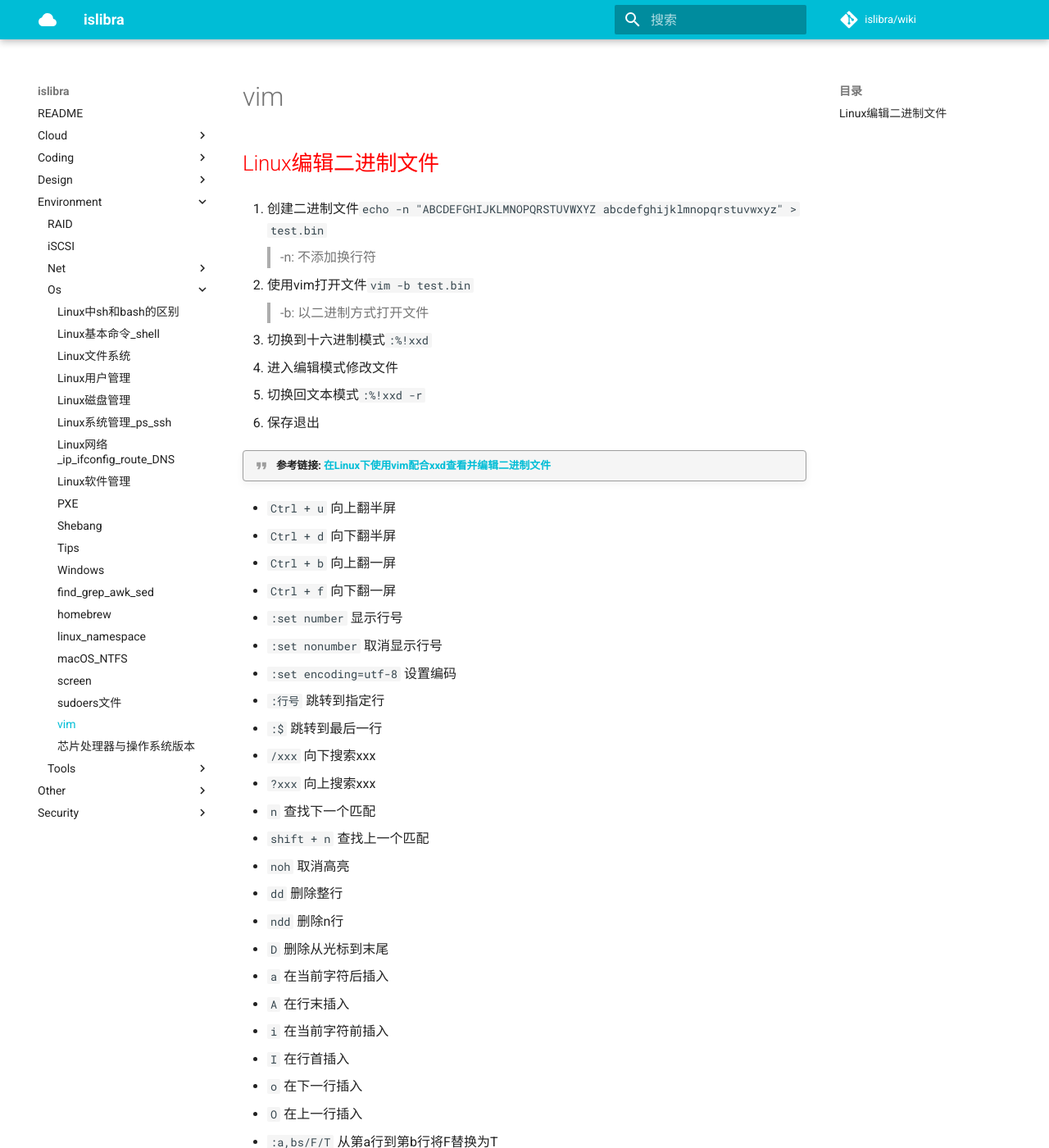
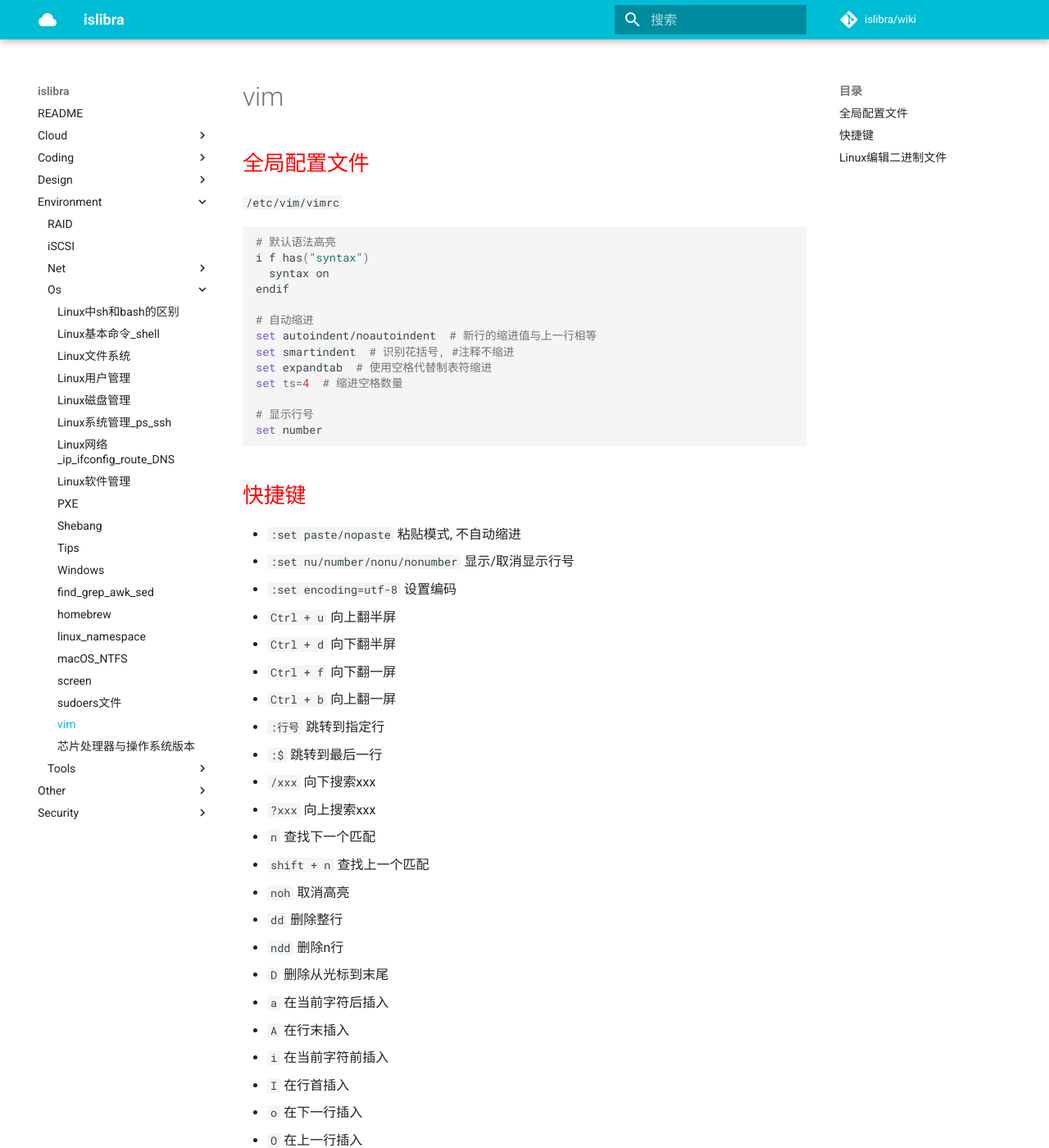
Before and after one commit to islibra/wiki, an MkDocs documentation site: the page built from docs/environment/os/vim.md, in a window 1280 px wide and 1400 px high. Shown: the whole window at 82% size. Built offline with MkDocs 1.6.1 and Material for MkDocs 9.7.7, drawn with Linux system fonts in a browser that asks for light colours; comment, search, counter and statistics services are not loaded; some of the changed text lies outside the part shown.

Commit message:
Update vim.md

````diff
--- a/docs/environment/os/vim.md
+++ b/docs/environment/os/vim.md
@@ -1,30 +1,35 @@
 # vim
 
-## Linux编辑二进制文件
+## 全局配置文件
 
-1. 创建二进制文件`echo -n "ABCDEFGHIJKLMNOPQRSTUVWXYZ abcdefghijklmnopqrstuvwxyz" > test.bin`
+`/etc/vim/vimrc`
 
-    > -n: 不添加换行符
+```bash
+# 默认语法高亮
+i f has("syntax")
+  syntax on
+endif
 
-1. 使用vim打开文件`vim -b test.bin`
+# 自动缩进
+set autoindent/noautoindent  # 新行的缩进值与上一行相等
+set smartindent  # 识别花括号, #注释不缩进
+set expandtab  # 使用空格代替制表符缩进
+set ts=4  # 缩进空格数量
 
-    > -b: 以二进制方式打开文件
-
-1. 切换到十六进制模式`:%!xxd`
-1. 进入编辑模式修改文件
-1. 切换回文本模式`:%!xxd -r`
-1. 保存退出
-
-!!! quote "参考链接: [在Linux下使用vim配合xxd查看并编辑二进制文件](https://www.cnblogs.com/killkill/archive/2010/06/23/1763785.html)"
+# 显示行号
+set number
+```
 
 
+## 快捷键
+
+- `:set paste/nopaste`  粘贴模式, 不自动缩进
+- `:set nu/number/nonu/nonumber`  显示/取消显示行号
+- `:set encoding=utf-8`  设置编码
 - `Ctrl + u`  向上翻半屏
 - `Ctrl + d`  向下翻半屏
+- `Ctrl + f`  向下翻一屏
 - `Ctrl + b`  向上翻一屏
-- `Ctrl + f`  向下翻一屏
-- `:set number`  显示行号
-- `:set nonumber`  取消显示行号
-- `:set encoding=utf-8`  设置编码
 - `:行号`  跳转到指定行
 - `:$`  跳转到最后一行
 - `/xxx`  向下搜索xxx
@@ -45,3 +50,21 @@
 - `:f`  显示当前文件名、光标所在行、显示比例
 - `:wq`  存盘退出
 - `:q!`  强制退出
+
+
+## Linux编辑二进制文件
+
+1. 创建二进制文件`echo -n "ABCDEFGHIJKLMNOPQRSTUVWXYZ abcdefghijklmnopqrstuvwxyz" > test.bin`
+
+    > -n: 不添加换行符
+
+1. 使用vim打开文件`vim -b test.bin`
+
+    > -b: 以二进制方式打开文件
+
+1. 切换到十六进制模式`:%!xxd`
+1. 进入编辑模式修改文件
+1. 切换回文本模式`:%!xxd -r`
+1. 保存退出
+
+!!! quote "参考链接: [在Linux下使用vim配合xxd查看并编辑二进制文件](https://www.cnblogs.com/killkill/archive/2010/06/23/1763785.html)"
````
